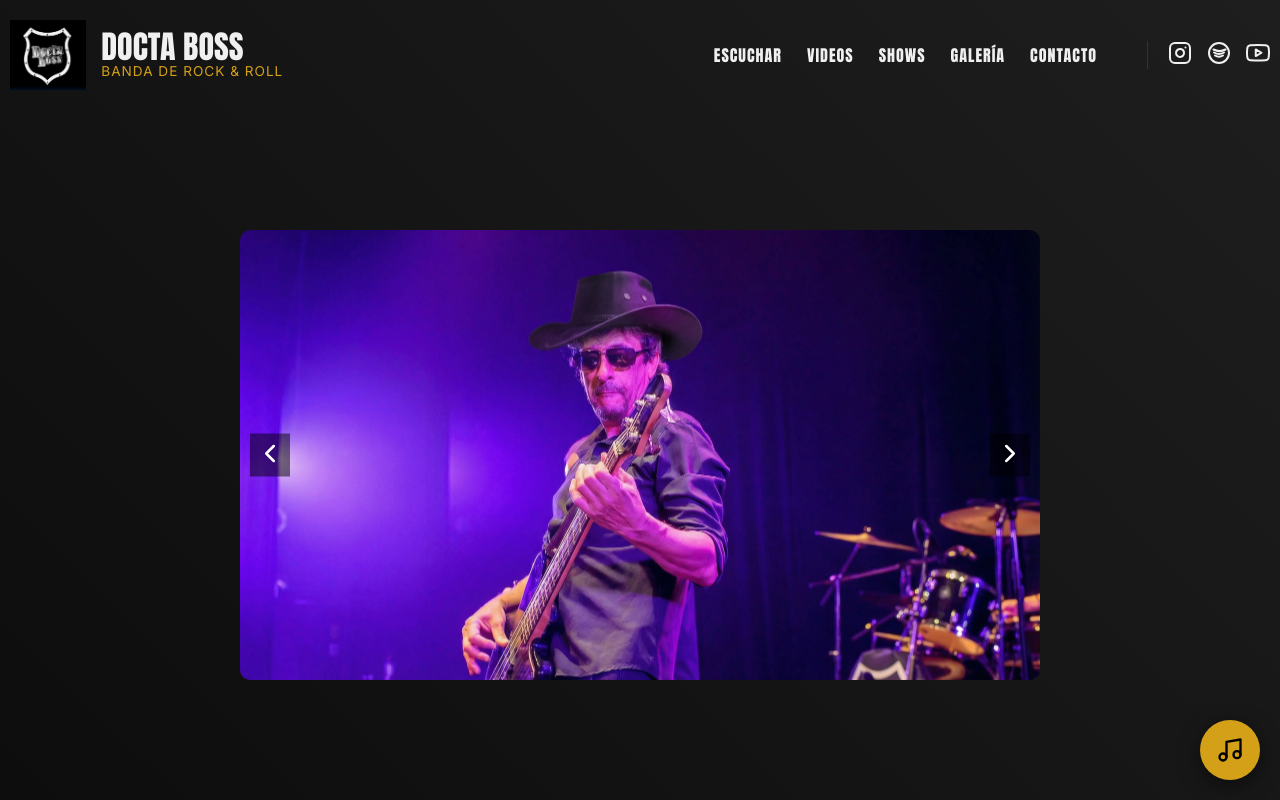
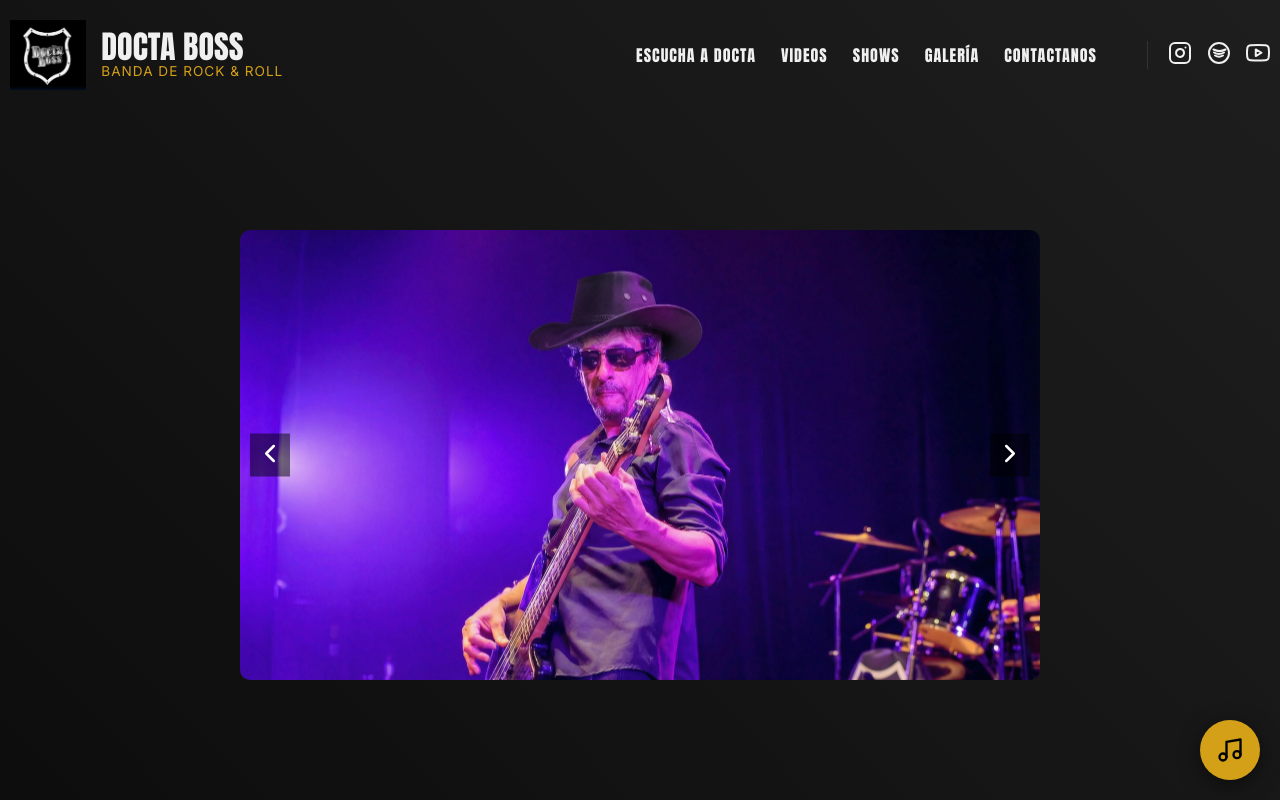
Before and after one commit to krmusicarg-arch/docta, a React (Vite) app: page / in a window 1280 px wide. Shown: the top 800 px of the page. Built offline with nearby package versions, Linux system fonts and the light colour scheme.

Commit message:
chau video rokoles

```diff
--- a/src/components/Header.jsx
+++ b/src/components/Header.jsx
@@ -14,11 +14,11 @@ const Header = () => {
   }, []);
 
   const navLinks = [
-    { name: 'Escuchar', href: '#music' },
+    { name: 'Escucha a docta', href: '#music' },
     { name: 'Videos', href: '#videos' },
     { name: 'Shows', href: '#tour' },
     { name: 'Galería', href: '#gallery' },
-    { name: 'Contacto', href: '#contact' },
+    { name: 'Contactanos', href: '#contact' },
   ];
 
   const socialLinks = [
```
